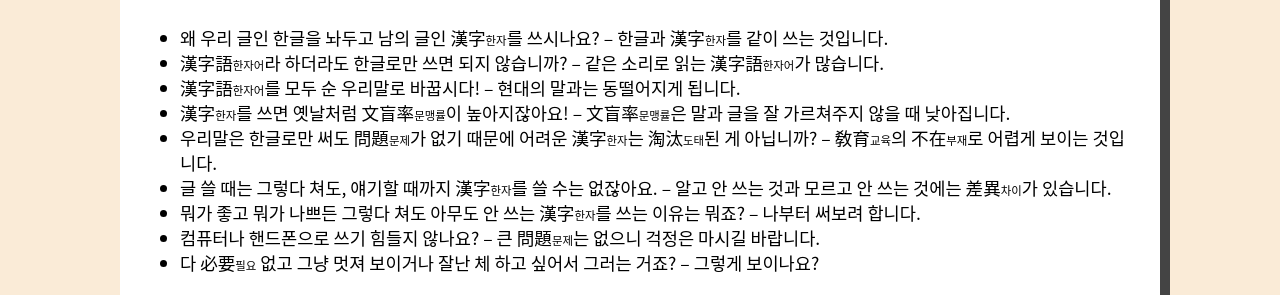
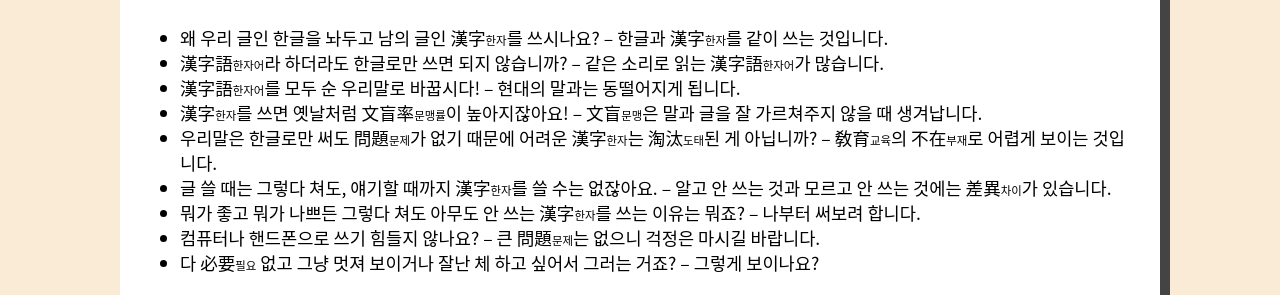
Before and after one commit to Lee0701/hanja, a Jekyll site: the page built from index.md, in a window 1280 px wide. Shown: the part 236-531 px from the top of the page. Built offline with Jekyll 4.4.1, drawn with Linux system fonts in a browser that asks for light colours.

Commit message:
Edit index.md

```diff
--- a/index.md
+++ b/index.md
@@ -8,7 +8,7 @@ footer: 죄송합니다 디자인하기 귀찮았을 뿐이에요 - 2020. 12. 31
 - 왜 우리 글인 한글을 놔두고 남의 글인 {% include hanja_reading.html hanja="漢字" reading="한자" %}를 쓰시나요? -- 한글과 {% include hanja_reading.html hanja="漢字" reading="한자" %}를 같이 쓰는 것입니다.
 - {% include hanja_reading.html hanja="漢字語" reading="한자어" %}라 하더라도 한글로만 쓰면 되지 않습니까? -- 같은 소리로 읽는 {% include hanja_reading.html hanja="漢字語" reading="한자어" %}가 많습니다.
 - {% include hanja_reading.html hanja="漢字語" reading="한자어" %}를 모두 순 우리말로 바꿉시다! -- 현대의 말과는 동떨어지게 됩니다.
-- {% include hanja_reading.html hanja="漢字" reading="한자" %}를 쓰면 옛날처럼 {% include hanja_reading.html hanja="文盲率" reading="문맹률" %}이 높아지잖아요! -- {% include hanja_reading.html hanja="文盲率" reading="문맹률" %}은 말과 글을 잘 가르쳐주지 않을 때 낮아집니다.
+- {% include hanja_reading.html hanja="漢字" reading="한자" %}를 쓰면 옛날처럼 {% include hanja_reading.html hanja="文盲率" reading="문맹률" %}이 높아지잖아요! -- {% include hanja_reading.html hanja="文盲" reading="문맹" %}은 말과 글을 잘 가르쳐주지 않을 때 생겨납니다.
 - 우리말은 한글로만 써도 {% include hanja_reading.html hanja="問題" reading="문제" %}가 없기 때문에 어려운 {% include hanja_reading.html hanja="漢字" reading="한자" %}는 {% include hanja_reading.html hanja="淘汰" reading="도태" %}된 게 아닙니까? -- {% include hanja_reading.html hanja="敎育" reading="교육" %}의 {% include hanja_reading.html hanja="不在" reading="부재" %}로 어렵게 보이는 것입니다.
 - 글 쓸 때는 그렇다 쳐도, 얘기할 때까지 {% include hanja_reading.html hanja="漢字" reading="한자" %}를 쓸 수는 없잖아요. -- 알고 안 쓰는 것과 모르고 안 쓰는 것에는 {% include hanja_reading.html hanja="差異" reading="차이" %}가 있습니다.
 - 뭐가 좋고 뭐가 나쁘든 그렇다 쳐도 아무도 안 쓰는 {% include hanja_reading.html hanja="漢字" reading="한자" %}를 쓰는 이유는 뭐죠? -- 나부터 써보려 합니다.
```
Also changed, not shown: src/index.md (+1 -1 lines).
